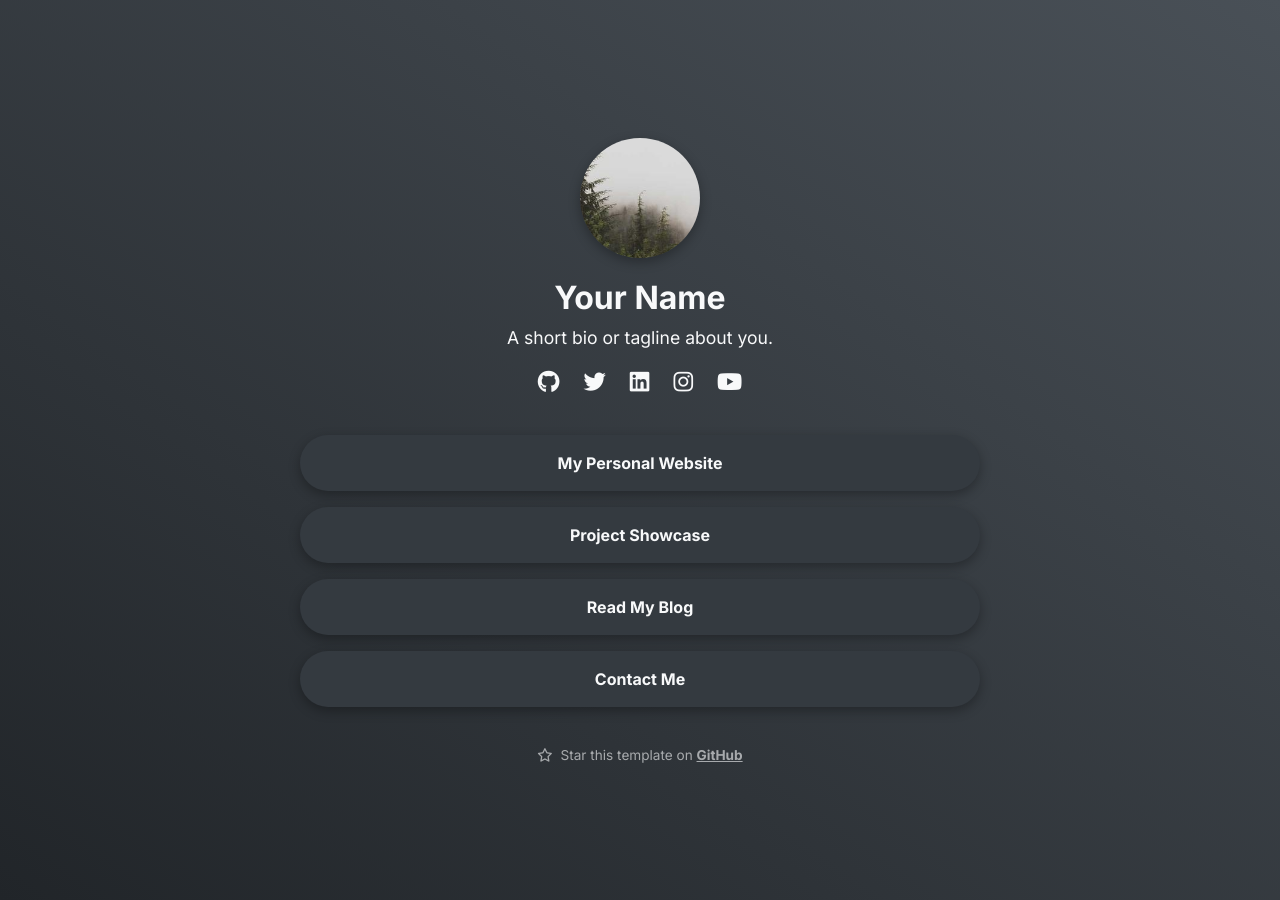
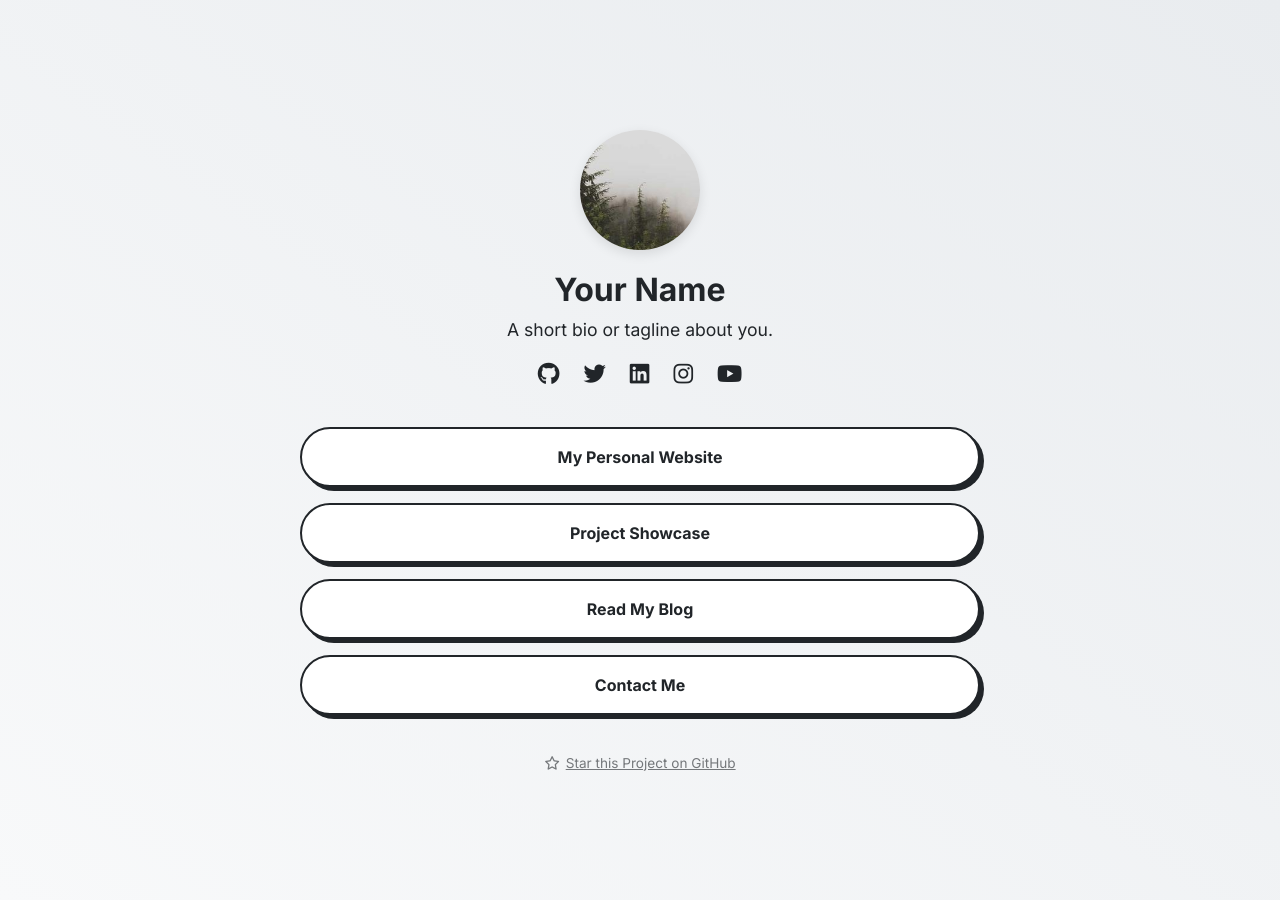
Before and after one commit to MrAdityaSaritaSingh/LinkMap, a Jekyll site: the page built from index.md, in a window 1280 px wide. Built offline with Jekyll 4.4.1, drawn with Linux system fonts in a browser that asks for light colours.

Commit message:
minor changes in footer and button style

```diff
--- a/_config.yml
+++ b/_config.yml
@@ -8,7 +8,7 @@
 
 # Choose a skin for your site.
 # Available options: default, dark, mint, ocean, or your own custom skin.
-skin: "dark"
+skin: "default"
 
 # Appears in the browser tab.
 title: Your Name | Link Hub
@@ -22,6 +22,10 @@
 # The URL for your profile picture.
 # Can be a local file (e.g., /assets/images/profile.jpg) or a URL.
 profile_picture_url: "/assets/images/profile.jpg"
+
+# Choose a style for your link buttons.
+# Available options: filled, outline, hard-shadow
+button_style: "hard-shadow"
 
 # -- Main Links --
 # These will appear as buttons on your page.
@@ -62,14 +66,6 @@
     - icon: youtube
       url: https://youtube.com/your-channel
 
-# -- Footer Credit --
-# You can edit the credit link and text here.
-# Please consider keeping this to support the project.
-credit:
-    text: "Star this template on"
-    url: "https://github.com/MrAdityaSaritaSingh/LinkMap" # Replace with your repo URL
-    author: "GitHub"
-
 # -- Analytics --
 # To enable analytics, set the 'provider' to 'google', 'mixpanel', or 'both'.
 # To disable, set 'provider' to false.
--- a/_layouts/default.html
+++ b/_layouts/default.html
@@ -62,7 +62,7 @@
       <ul class="links-list">
         {% for link in site.main_links %}
           <li>
-            <a href="{{ link.url }}" class="link-button" target="_blank" rel="noopener noreferrer">{{ link.title }}</a>
+            <a href="{{ link.url }}" class="link-button link-button--{{ site.button_style | default: 'filled' }}" target="_blank" rel="noopener noreferrer">{{ link.title }}</a>
           </li>
         {% endfor %}
       </ul>
@@ -70,9 +70,7 @@
 
     <footer>
       <p class="footer-credit">
-        <a href="{{ site.credit.url }}" target="_blank" rel="noopener noreferrer">
-          <i class="fa-regular fa-star"></i> {{ site.credit.text }} <strong>{{ site.credit.author }}</strong>
-        </a>
+        <a href="https://github.com/MrAdityaSaritaSingh/LinkMap" target="_blank" rel="noopener noreferrer"></a>
       </p>
     </footer>
   </div>
--- a/assets/main.scss
+++ b/assets/main.scss
@@ -62,23 +62,54 @@
 
 .link-button {
   display: block;
-  background-color: var(--button-color);
-  color: var(--button-text-color);
   text-decoration: none;
   padding: 18px 20px;
   border-radius: 50px; /* Pill shape */
   font-size: 1rem;
   font-weight: 700;
-  box-shadow: 0 4px 12px var(--shadow-color);
-  transition: transform 0.2s ease, background-color 0.2s ease;
+  transition: transform 0.2s ease, background-color 0.2s ease, color 0.2s ease, border 0.2s ease;
+  border: 2px solid transparent;
 }
 
 .link-button:hover {
-  background-color: var(--button-hover-color);
   transform: translateY(-2px);
 }
 
-/* --- Footer --- */
+/* -- Button Style: Filled -- */
+.link-button--filled {
+  background-color: var(--button-color);
+  color: var(--button-text-color);
+  box-shadow: 0 4px 12px var(--shadow-color);
+}
+.link-button--filled:hover {
+  background-color: var(--button-hover-color);
+}
+
+/* -- Button Style: Outline -- */
+.link-button--outline {
+  background-color: transparent;
+  color: var(--button-color);
+  border: 2px solid var(--button-color);
+}
+.link-button--outline:hover {
+  background-color: var(--button-color);
+  color: var(--button-text-color);
+}
+
+/* -- Button Style: Hard Shadow -- */
+.link-button--hard-shadow {
+  background-color: var(--button-color);
+  color: var(--button-text-color);
+  border: 2px solid var(--text-color);
+  box-shadow: 4px 4px 0 var(--text-color);
+  position: relative;
+}
+.link-button--hard-shadow:hover {
+  box-shadow: 6px 6px 0 var(--primary-color);
+  border-color: var(--primary-color);
+}
+
+/* --- Social Links --- */
 footer {
   margin-top: 40px;
 }
@@ -107,7 +138,6 @@
 .footer-credit {
   margin-top: 24px;
   font-size: 0.85rem;
-  color: var(--text-color);
   opacity: 0.6;
   transition: opacity 0.2s ease;
 }
@@ -121,12 +151,16 @@
   text-decoration: none;
 }
 
-.footer-credit a strong {
-  text-decoration: underline;
+.footer-credit a::before {
+  font-family: "Font Awesome 6 Free";
+  content: "\f005"; /* Star Icon */
+  font-weight: 400;
+  margin-right: 6px;
 }
 
-.footer-credit .fa-star {
-  margin-right: 4px;
+.footer-credit a::after {
+  content: "Star this Project on GitHub";
+  text-decoration: underline;
 }
 
 /* --- Mobile First --- */
```
Also changed, not shown: README.md.
